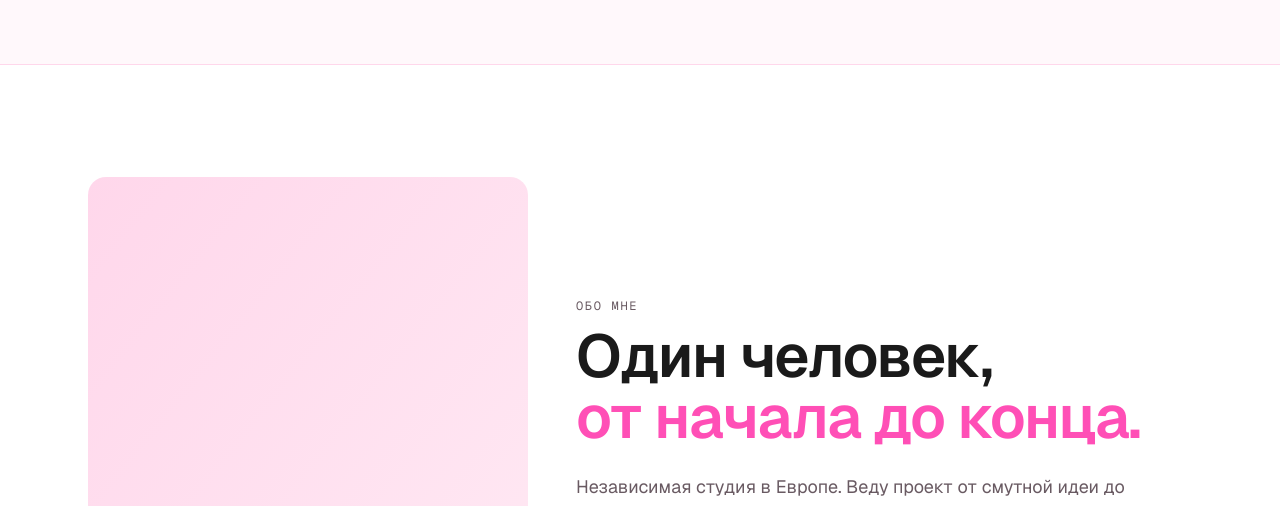
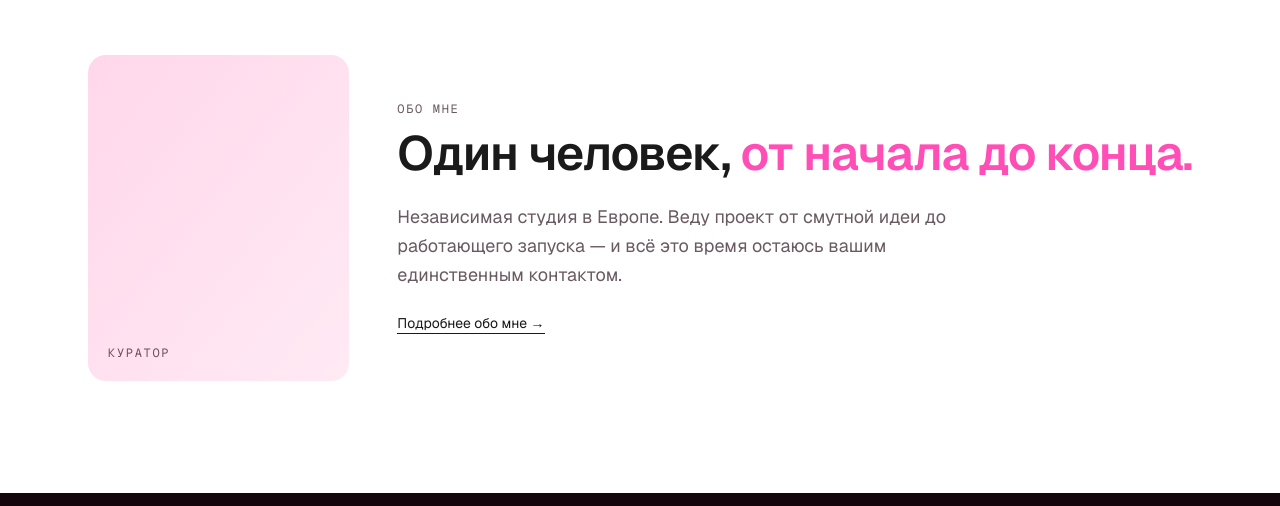
Before and after one commit to grooownow/ludvik4, a Next.js app: page / in a window 1280 px wide. Shown: the part 3680-4186 px from the top of the page. Built offline with nearby package versions, Linux system fonts and the light colour scheme; no server answers.

Commit message:
style(site): one-line headings for steps, work and about

```diff
--- a/src/features/site/home-sections.tsx
+++ b/src/features/site/home-sections.tsx
@@ -19,11 +19,26 @@ function Eyebrow({ children }: { children: React.ReactNode }) {
   );
 }
 
-/** Two-part heading: the second half is the brand-pink accent. */
-function Title({ parts }: { parts: [string, string] }) {
+/** Two-part heading: the second half is the brand-pink accent. The
+ *  collection's poster heading breaks before it; the others run on one line. */
+function Title({
+  parts,
+  oneLine = false,
+  narrow = false,
+}: {
+  parts: [string, string];
+  oneLine?: boolean;
+  /** In a half-width column: a step smaller so one line still fits. */
+  narrow?: boolean;
+}) {
   return (
-    <h2 className="mt-3 text-4xl leading-[1.02] font-semibold tracking-tight text-balance sm:text-6xl">
-      {parts[0]} <br />
+    <h2
+      className={cn(
+        "mt-3 text-4xl leading-[1.02] font-semibold tracking-tight text-balance",
+        narrow ? "sm:text-5xl lg:whitespace-nowrap" : "sm:text-6xl",
+      )}
+    >
+      {parts[0]} {oneLine ? null : <br />}
       <span className="text-primary">{parts[1]}</span>
     </h2>
   );
@@ -84,7 +99,7 @@ export function HomeSteps({ copy }: { copy: HomeContent["steps"] }) {
   return (
     <Band id="how-it-works">
       <Eyebrow>{copy.eyebrow}</Eyebrow>
-      <Title parts={copy.title} />
+      <Title parts={copy.title} oneLine />
       <ol className="relative mt-14 grid gap-10 sm:grid-cols-3">
         <span
           aria-hidden="true"
@@ -124,7 +139,7 @@ export function HomeGallery({
   return (
     <Band id="work" className="bg-[#fff8fb]">
       <Eyebrow>{copy.eyebrow}</Eyebrow>
-      <Title parts={copy.title} />
+      <Title parts={copy.title} oneLine />
       <div className="mt-14 grid gap-10 sm:grid-cols-2">
         {exhibits.map((exhibit, i) => {
           const featured = featureFirst && i === 0;
@@ -184,7 +199,7 @@ export function HomeAbout({ copy }: { copy: HomeContent["about"] }) {
         </div>
         <div>
           <Eyebrow>{copy.eyebrow}</Eyebrow>
-          <Title parts={copy.title} />
+          <Title parts={copy.title} oneLine narrow />
           <p className="text-stage-muted mt-6 max-w-xl text-lg leading-relaxed">
             {copy.body}
           </p>
```
Also changed, not shown: 1 other file (tests, documents, lock files or other folders).
